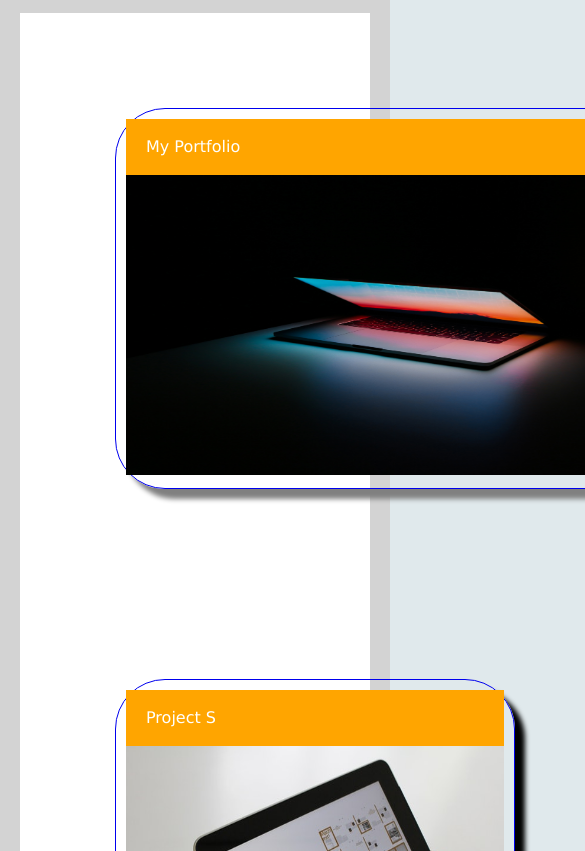
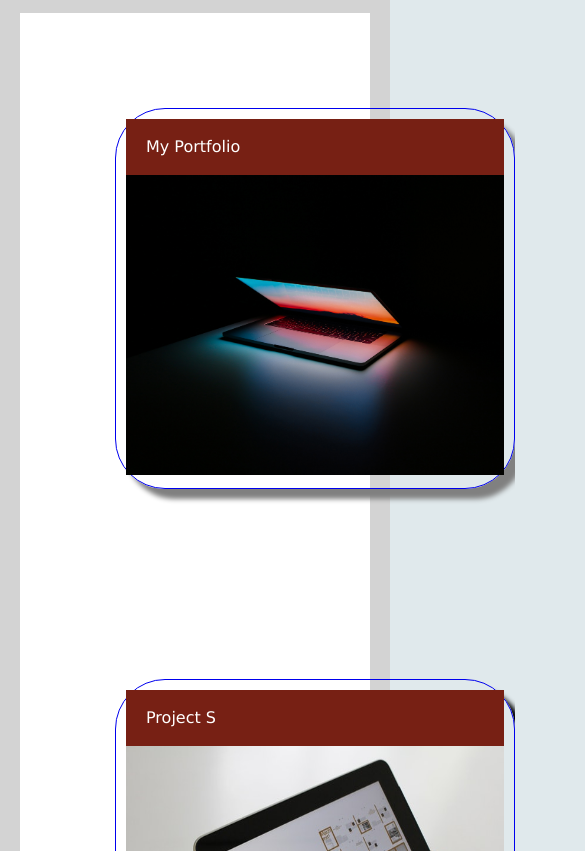
Before and after one commit to bootcamparankush/somraj-portfolio, a plain HTML site: page index.html in a window 390 px wide. Shown: the part 1149-2000 px from the top of the page, 585 px wide, since content can reach past the window. Drawn offline with Linux system fonts and the light colour scheme.

Commit message:
fixed the media query for browser re-sizing

```diff
--- a/assets/css/style.css
+++ b/assets/css/style.css
@@ -172,7 +172,6 @@ a {
     width:600px;
   }
 
-  /* Cards are split into two columns at 992px or smaller */
   @media screen and (max-width: 992px) {
     .card {
       width: 50%;
@@ -181,13 +180,38 @@ a {
     header {
       background: orange;
     }
+
     #firstcard {
-      width: 20%;
+      /* width: 20%; */
+      flex: 0 0 400px;
     }
   }
-
     .nav a {
       float: none;
       width: 100%;
       background: blue;
     }
+
+    /* Cards are stacked on top of each other at 768px or smaller */
+@media screen and (max-width: 768px) {
+  .card {
+    width: 100%;
+  }
+  /* Change the header color */
+  header {
+    background: #8ac4ff;
+  }
+  .overlay {
+    background-color: gray;
+  }
+
+  @media screen and (max-width: 992px) {
+    .card {
+      width: 50%;
+    }
+    /* Change the header color */
+    header {
+      background: #772014;
+    }
+  }
+}
```
